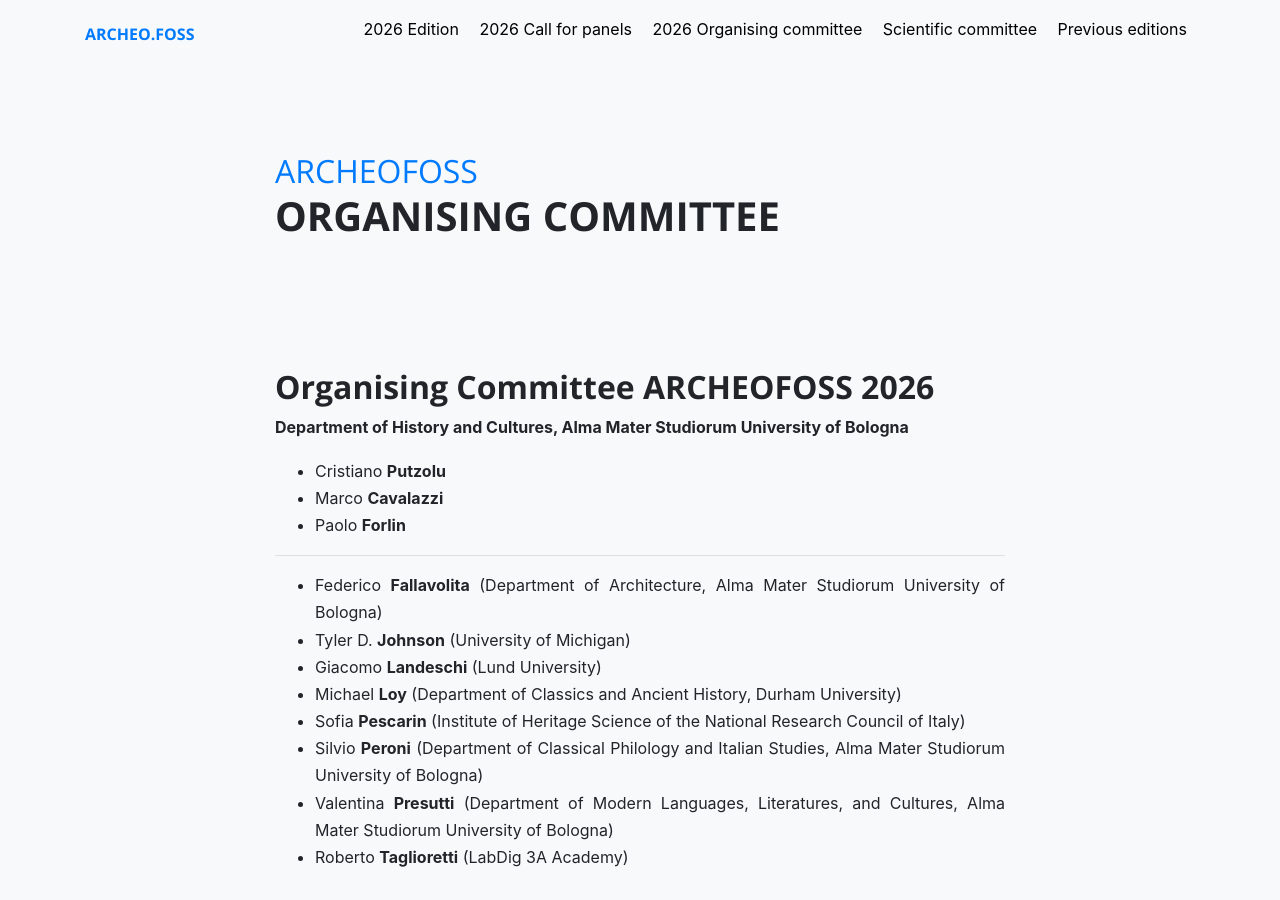
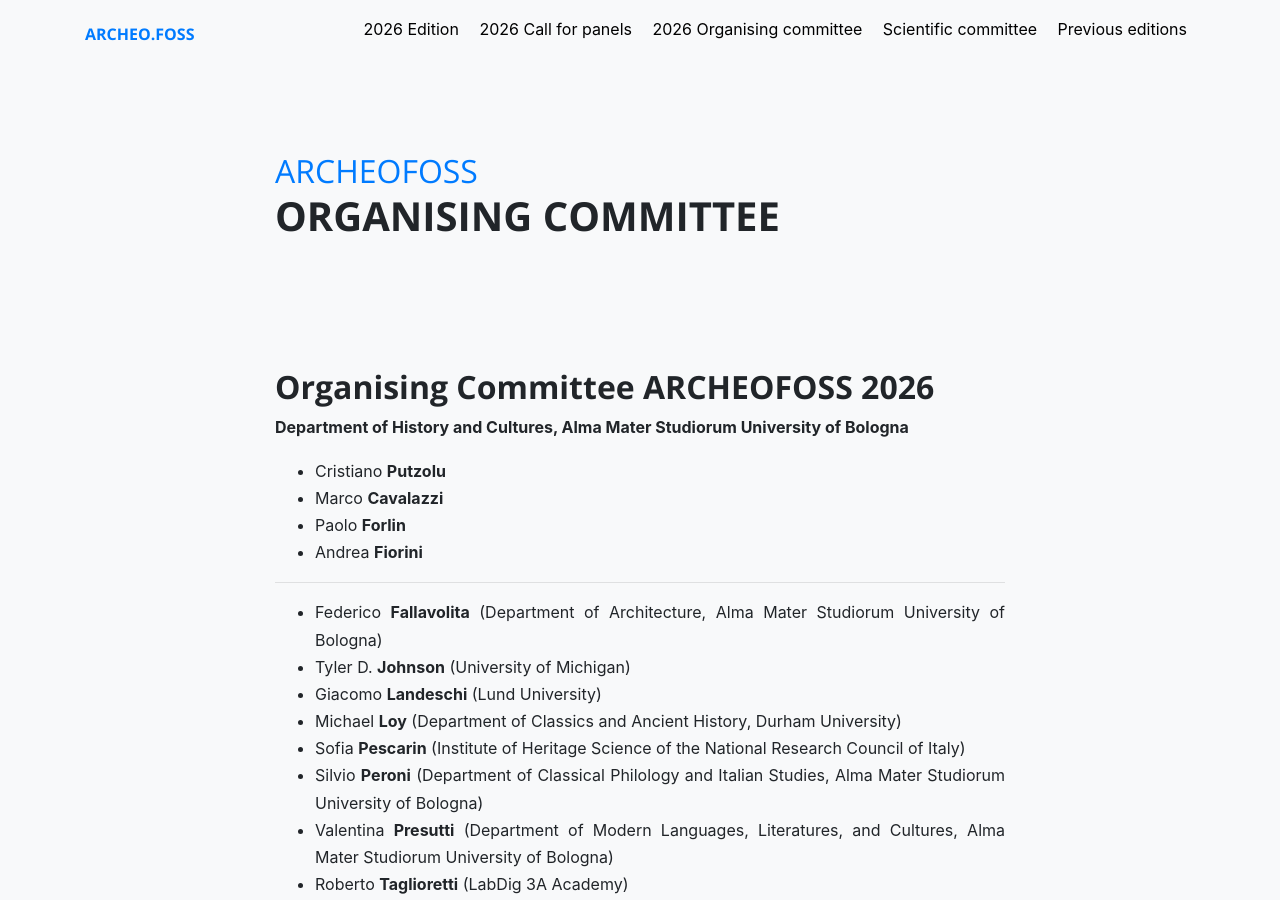
Before and after one commit to archeofoss/archeofoss, a Jekyll site: the page built from 2026/organising-committee.md, in a window 1280 px wide and 900 px high. Built offline with Jekyll 4.4.1, drawn with Linux system fonts in a browser that asks for light colours; nearby versions of some CDN libraries.

Commit message:
Update organising-committee.md
I added one colleague to the organizing committee

```diff
--- a/2026/organising-committee.md
+++ b/2026/organising-committee.md
@@ -13,6 +13,7 @@ layout: article-slim
 - Cristiano **Putzolu**
 - Marco **Cavalazzi**
 - Paolo **Forlin**
+- Andrea **Fiorini**
 
 ---
 
```
